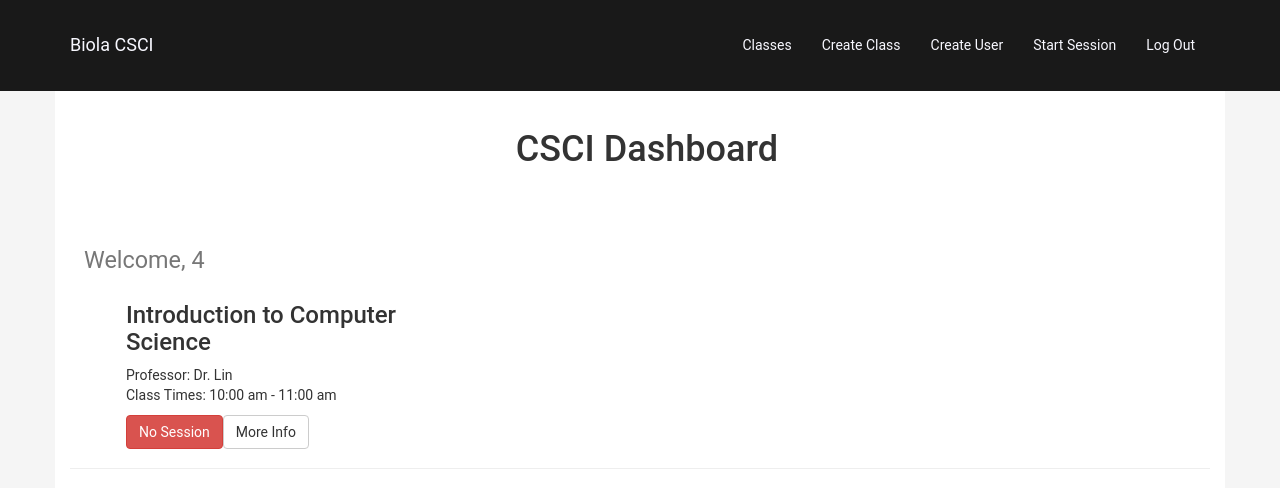
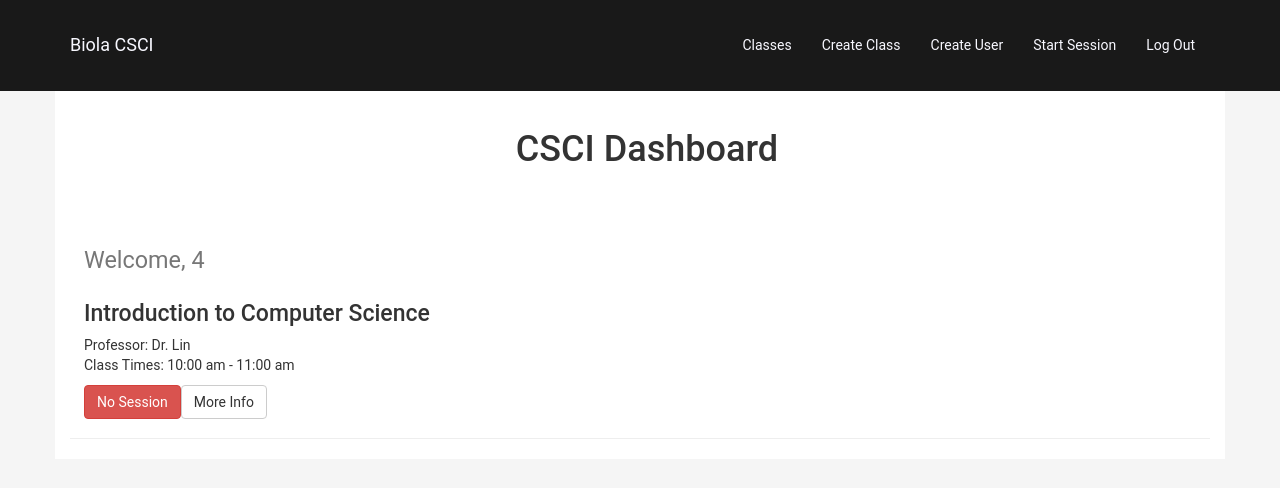
Before and after one commit to franknavarro/BiolaCSCI, a PHP site: page /dashboard.php in a window 1280 px wide. Shown: the top 488 px of the page. Run offline with PHP 8.4, Linux system fonts and the light colour scheme; a user stored in the database is signed in; data comes from the database, SQL or seed files in the repository; some libraries are stand-ins or nearby versions.

Commit message:
Resized Dashboard Class Names

```diff
--- a/css/style.css
+++ b/css/style.css
@@ -236,6 +236,16 @@ Nav-bar
         left: initial;
         white-space: nowrap;
     }
+}
+
+/****************************************************************
+Dashboard Styling
+****************************************************************/
+
+.dashClassTitle {
+    font-size: 30px;
+    line-height: 30px;
+    display: inline-block;
 }
 
 
--- a/dashboard.php
+++ b/dashboard.php
@@ -10,7 +10,6 @@ if(isset($_SESSION['user_id'])){
 }
 ?>
 
-<html>
 <?php begin: include 'templates/header.php'; include 'resources/library/db.php';?>
     <body>
         <div class="page-header" style="padding-left: 1em">
@@ -29,10 +28,10 @@ if(isset($_SESSION['user_id'])){
                  $activeSession = print_r($result[0]["activeSession"], true);
                  $classURL = print_r($result[0]["syllabusURL"], true);
 
-                 echo '<div class="row" style="padding-left: 3em">';
+                 echo '<div class="row">';
                  echo     '<div class="col-sm-6 col-md-4">';
                  echo       '<div class="caption">';
-                 echo           "<h3>$className</h3>";
+                 echo           "<h3 class='dashClassTitle'>$className</h3>";
                  echo               '<p>';
                  echo                   'Professor: Dr. Lin </br>';
                  echo                   "Class Times: $classTime";
@@ -74,10 +73,7 @@ if(isset($_SESSION['user_id'])){
               </div>
             </div>
 
-    </body>
-    <script src="https://ajax.googleapis.com/ajax/libs/jquery/3.2.1/jquery.min.js"></script>
-    <script src="https://maxcdn.bootstrapcdn.com/bootstrap/3.3.7/js/bootstrap.min.js"></script>
-</html>
+<?php include "templates/footer.php"; ?>
 
 <?php
     include_once 'resources/library/attendance.php';
--- a/js/script.js
+++ b/js/script.js
@@ -1,3 +1,23 @@
+function resizeDashTitle() {
+
+        while( $('.dashClassTitle').height() >
+               parseInt($('.dashClasstitle').css("font-size"))) {
+            var newSize = parseInt($('.dashClasstitle').css('font-size')) - 1;
+            $('.dashClasstitle').css('font-size', newSize + "px" );
+            $(".dashClasstitle").css("line-height", newSize + "px");
+        }
+}
+
+$(document).ready(function() {
+    resizeDashTitle();
+});
+$(window).resize(function() {
+    resizeDashTitle();
+});
+
+
+
+
 $('.dropdown.keep-open').on({
     "shown.bs.dropdown": function() { this.closable = false; },
     "click":             function() { this.closable = true; },
@@ -10,7 +30,7 @@ $('.assingments-dropdown').on('click', function(event){
     event.stopPropagation();
 });
 
-//Switching between two different sections
+//Switching between two different class sections
 function switchSections(hideThis, showThis) {
     $(hideThis).hide();
     $(showThis).show();
```
